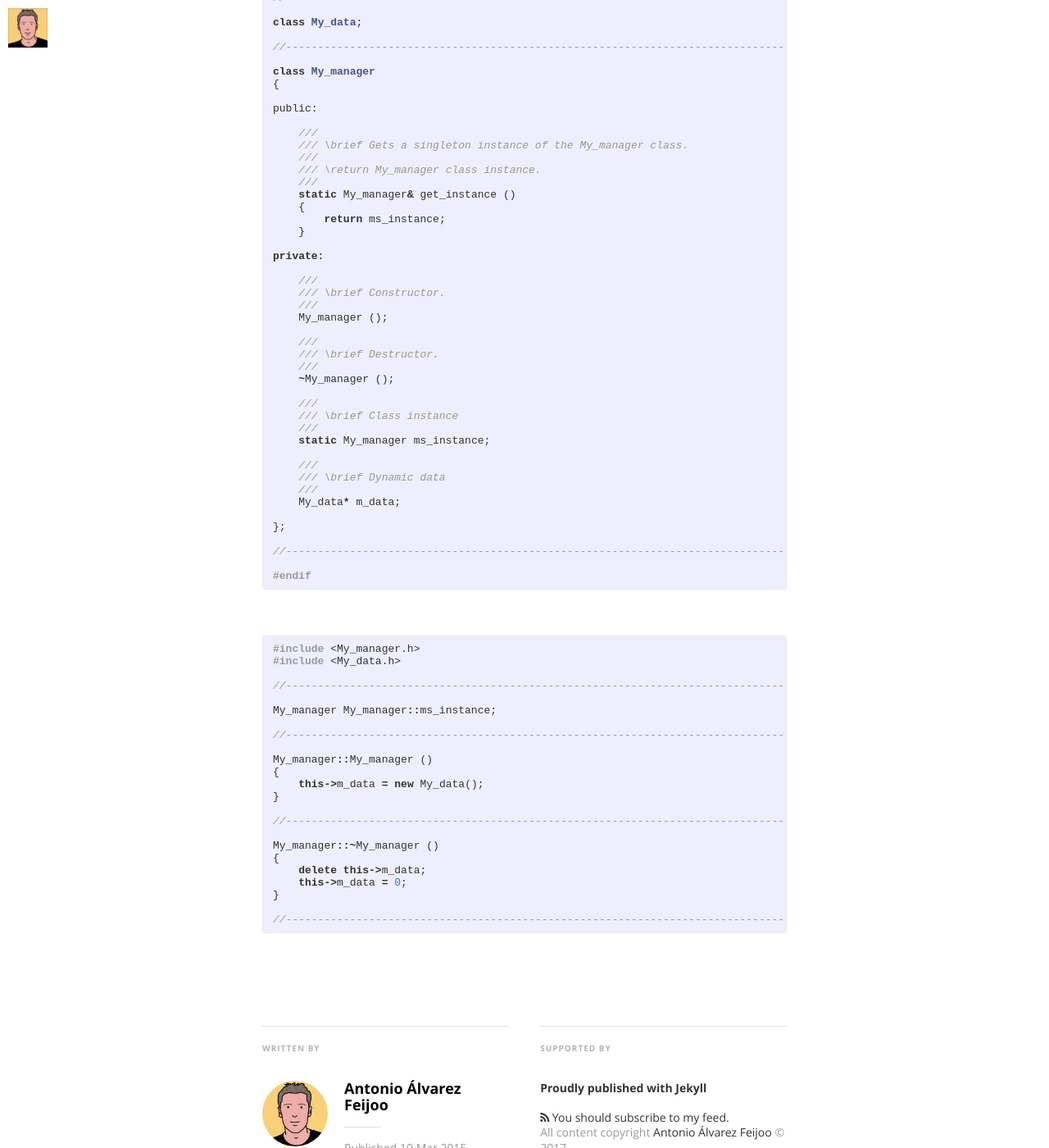
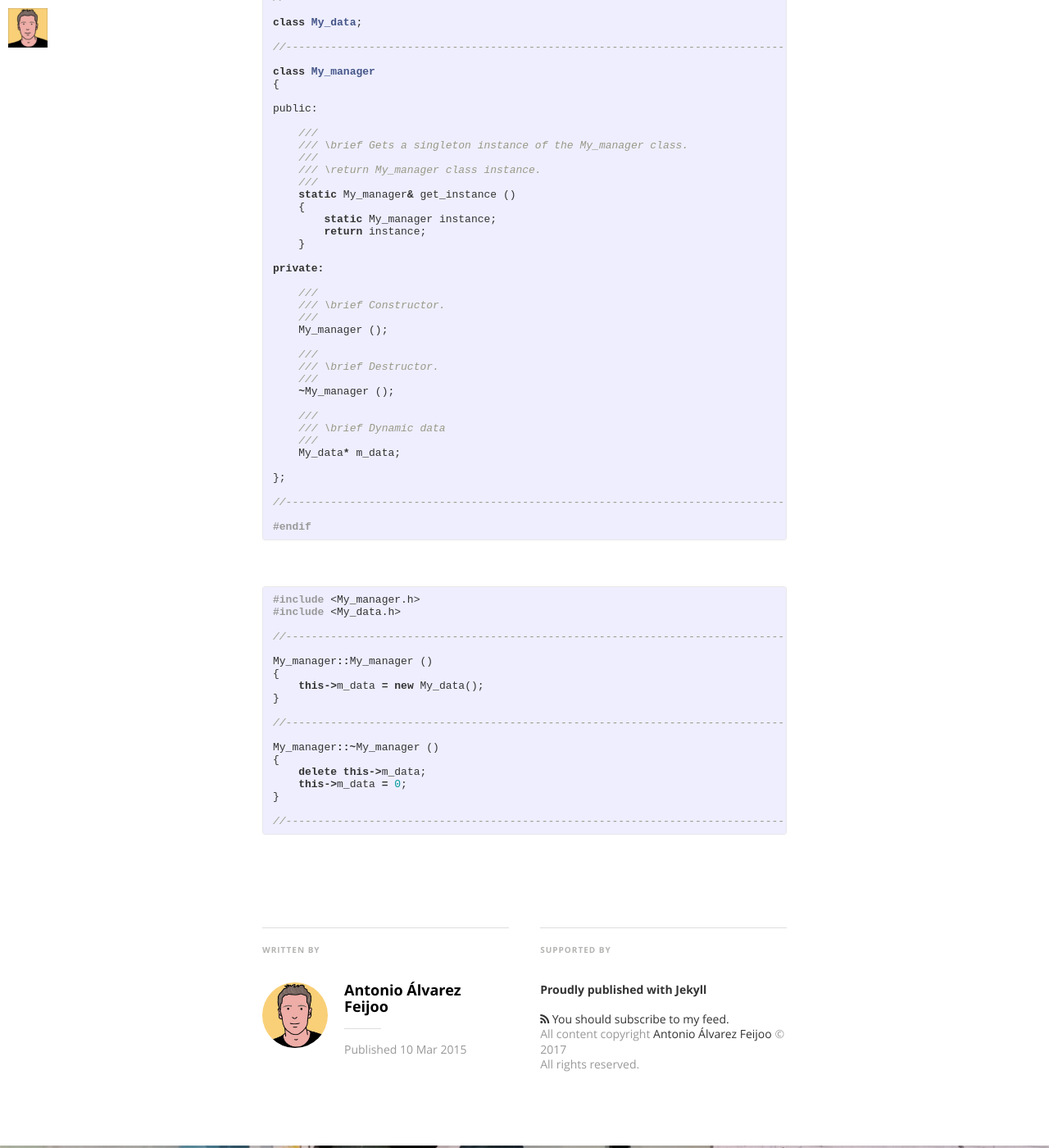
Before and after one commit to aafeijoo/aafeijoo.github.io, a Jekyll site: the page built from _posts/2015-03-10-memory-allocation-safety-critical.markdown, in a window 1280 px wide and 1400 px high, scrolled down 1122 px. Shown: the whole window at 82% size. Built offline with Jekyll 4.4.1, drawn with Linux system fonts in a browser that asks for light colours; some web fonts are replaced; Markdown is read by kramdown in place of the engine named in the settings.

Commit message:
Post updated

```diff
--- a/_posts/2015-03-10-memory-allocation-safety-critical.markdown
+++ b/_posts/2015-03-10-memory-allocation-safety-critical.markdown
@@ -38,7 +38,8 @@ public:
     ///
     static My_manager& get_instance ()
     {
-        return ms_instance;
+        static My_manager instance;
+        return instance;
     }
 
 private:
@@ -52,11 +53,6 @@ private:
     /// \brief Destructor.
     ///
     ~My_manager ();
-
-    ///
-    /// \brief Class instance
-    ///
-    static My_manager ms_instance;
 
     ///
     /// \brief Dynamic data
@@ -76,10 +72,6 @@ private:
 
 //----------------------------------------------------------------------------------------------------------------------
 
-My_manager My_manager::ms_instance;
-
-//----------------------------------------------------------------------------------------------------------------------
-
 My_manager::My_manager ()
 {
     this->m_data = new My_data();
```
